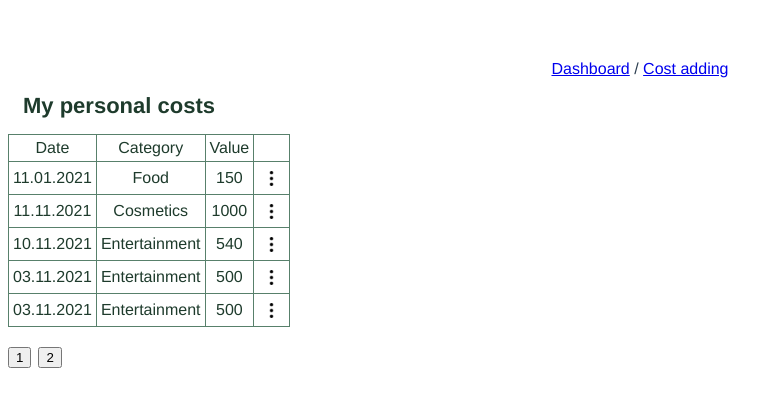
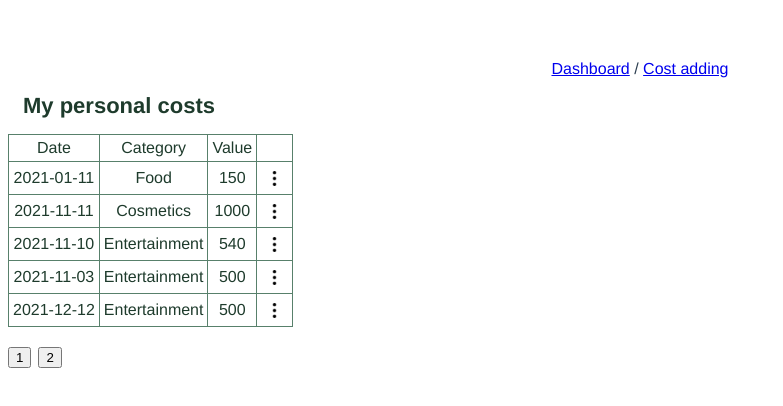
Before and after one commit to IvlevaAnna/Vue, a Vue app in the folder fp/: page /dashboard in a window 1280 px wide. Shown: the top 406 px of the page, without its empty margins (0-783 px from the left). Built offline with nearby package versions, Linux system fonts and the light colour scheme.

Commit message:
[Vue]-task6

```diff
--- a/fp/src/components/Costs.vue
+++ b/fp/src/components/Costs.vue
@@ -31,7 +31,7 @@
         </td>
       </tr>
     </table>
-    <div class="modal" v-show="editForm">
+    <div class="modal" v-if="editForm">
       <ModalEditCost :cost="cost" :idx="id"/>
     </div>
   </div>
@@ -66,6 +66,7 @@ export default {
       this.editForm = true
       this.id = idx
       this.cost = cost
+      console.log(this.cost, this.id)
     },
   }
 }
--- a/fp/src/components/ModalEditCost.vue
+++ b/fp/src/components/ModalEditCost.vue
@@ -1,6 +1,7 @@
 <template>
 <div>
   <input class="item" type="date" placeholder="date" v-model="date" />
+  {{date}}
   <select class="item" v-model="category">
     <option v-for="category, idx in categories" :key="idx">
       {{category}}
@@ -17,12 +18,22 @@ import {mapActions, mapGetters, mapMutations} from "vuex";
 export default {
   name: "ModalEditCost",
   props: {cost: Object, idx: Number},
-  data() {
-    return{
-      date: this.$props.cost.date || '',
+  data: function() {
+    return {
+      date: '',
       category: '',
-      value: this.$props.cost.value || '',
-      id: this.$props.idx || null,
+      value: '',
+      id: 0,
+    }
+  },
+  watch: {
+    cost: function(value) {
+      this.date = value.date
+      this.category = value.category
+      this.value = value.value
+    },
+    idx: function(value) {
+      this.id = value
     }
   },
   computed: {
@@ -50,18 +61,6 @@ export default {
       this.fetchPaginationData()
     }
   },
-  mounted() {
-    console.log(this.$props)
-    if(this.$props.cost) {
-      this.date = this.$props.cost.date
-      this.category = this.$props.cost.category
-      this.value = this.$props.cost.value
-    }
-    if(this.$props.idx) {
-      this.id = this.$props.cost.id
-    }
-
-  },
 }
 </script>
 
--- a/fp/src/router/index.js
+++ b/fp/src/router/index.js
@@ -19,7 +19,7 @@ const routes = [
     },
     {
         path: '/add/payment/:category',
-        name: 'add',
+        name: 'addInfo',
         component: CostAdding
     },
 ]
--- a/fp/src/views/Dashboard.vue
+++ b/fp/src/views/Dashboard.vue
@@ -35,32 +35,32 @@ export default {
     fetchData() {
       return [
         {
-          date: '11.01.2021',
+          date: '2021-01-11',
           category: 'Food',
           value: 150
         },
         {
-          date: '11.11.2021',
+          date: '2021-11-11',
           category: 'Cosmetics',
           value: 1000
         },
         {
-          date: '10.11.2021',
+          date: '2021-11-10',
           category: 'Entertainment',
           value: 540
         },
         {
-          date: '03.11.2021',
+          date: '2021-11-03',
           category: 'Entertainment',
           value: 500
         },
         {
-          date: '03.11.2021',
+          date: '2021-12-12',
           category: 'Entertainment',
           value: 500
         },
         {
-          date: '03.11.2021',
+          date: '2021-01-01',
           category: 'Entertainment',
           value: 500
         },
```
